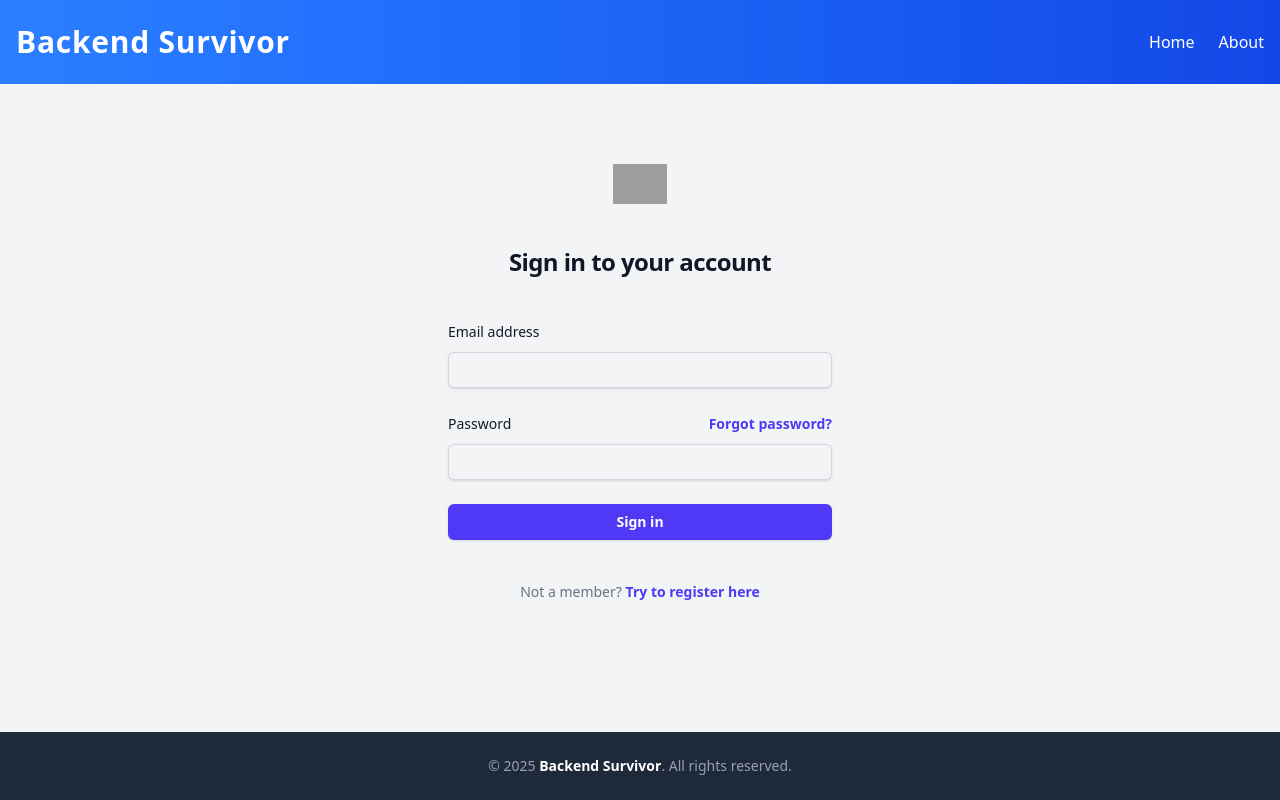
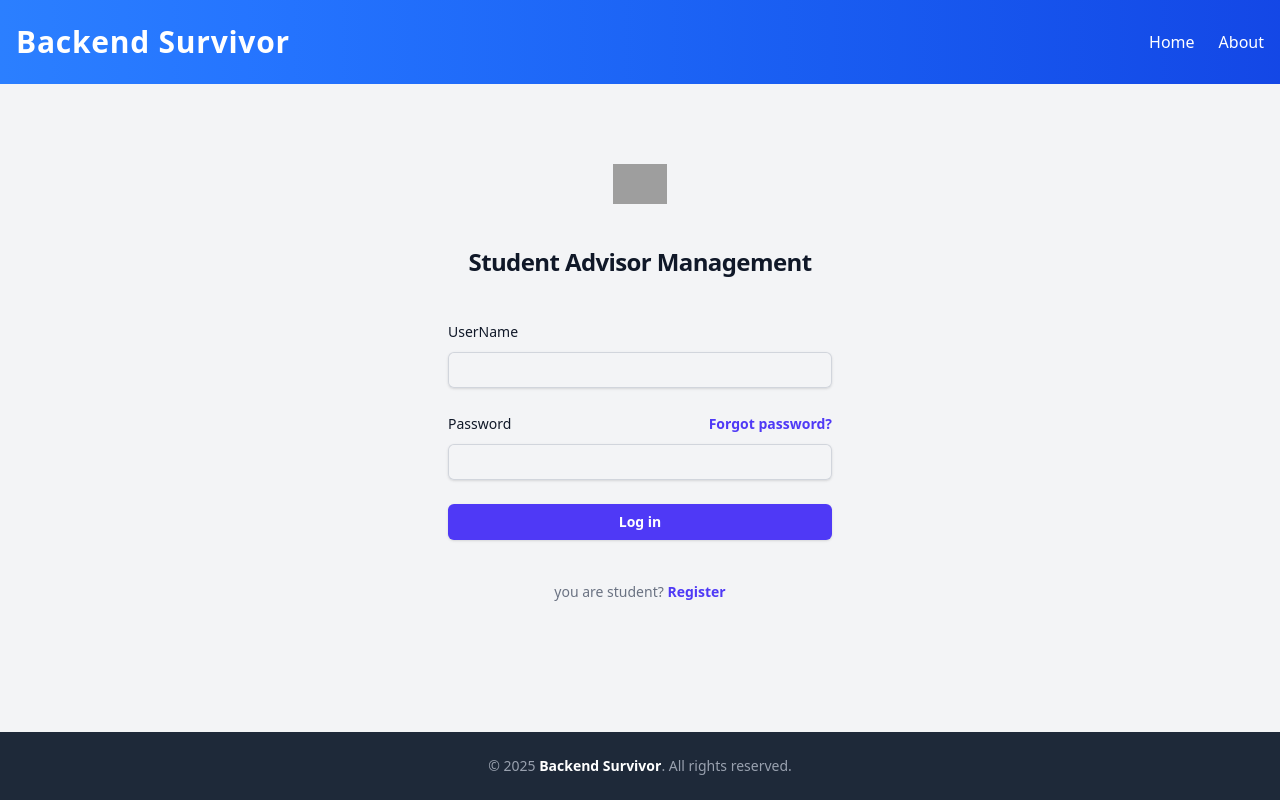
Before and after one commit to gapdapperr/713_BackendSurvivor_web, a Vue app in the folder 713_BackendSurvivor_web/: page /login in a window 1280 px wide. Built offline with nearby package versions, Linux system fonts and the light colour scheme; grey boxes are pictures that could not be loaded; the HTML template or start-up script is replaced by a standard one.

Commit message:
LoginEdit1

```diff
--- a/713_BackendSurvivor_web/src/views/LoginView.vue
+++ b/713_BackendSurvivor_web/src/views/LoginView.vue
@@ -7,14 +7,14 @@
             alt="Your Company"
           />
           <h2 class="mt-10 text-center text-2xl font-bold leading-9 tracking-tight text-gray-900">
-            Sign in to your account
+            Student Advisor Management
           </h2>
         </div>
         <div class="mt-10 sm:mx-auto sm:w-full sm:max-w-sm">
           <form class="space-y-6" action="#" method="POST">
             <div>
               <label for="email" class="block text-sm font-medium leading-6 text-gray-900"
-                >Email address</label
+                >UserName</label
               >
               <div class="mt-2">
                 <input
@@ -51,15 +51,15 @@
                 type="submit"
                 class="flex w-full justify-center rounded-md bg-indigo-600 px-3 py-1.5 text-sm font-semibold leading-6 text-white shadow-sm hover:bg-indigo-500 focus-visible:outline focus-visible:outline-2 focus-visible:outline-offset-2 focus-visible:outline-indigo-600"
               >
-                Sign in
+                Log in
               </button>
             </div>
           </form>
           <p class="mt-10 text-center text-sm text-gray-500">
-            Not a member?
+            you are student?
             {{ ' ' }}
             <a href="#" class="font-semibold leading-6 text-indigo-600 hover:text-indigo-500"
-              >Try to register here</a
+              >Register</a
             >
           </p>
         </div>
```
